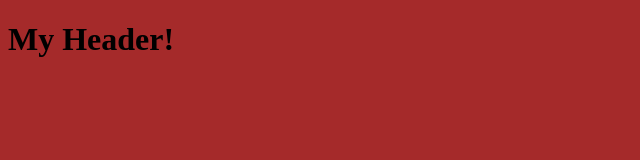
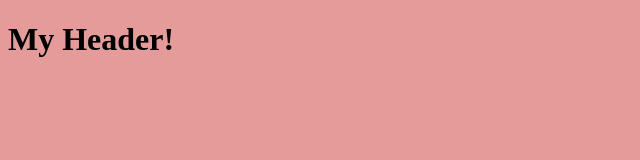
Before and after one commit to Laeissteel/test-repo, a plain HTML site: page index.html in a window 1280 px wide. Shown: the whole page, without its empty margins (0-640 px from the left). Drawn offline with Linux system fonts and the light colour scheme.

Commit message:
change background-color at master

```diff
--- a/css/style.css
+++ b/css/style.css
@@ -1,3 +1,3 @@
 body {
-  background-color: brown;
+  background-color: rgb(230, 155, 155);
 }
```
